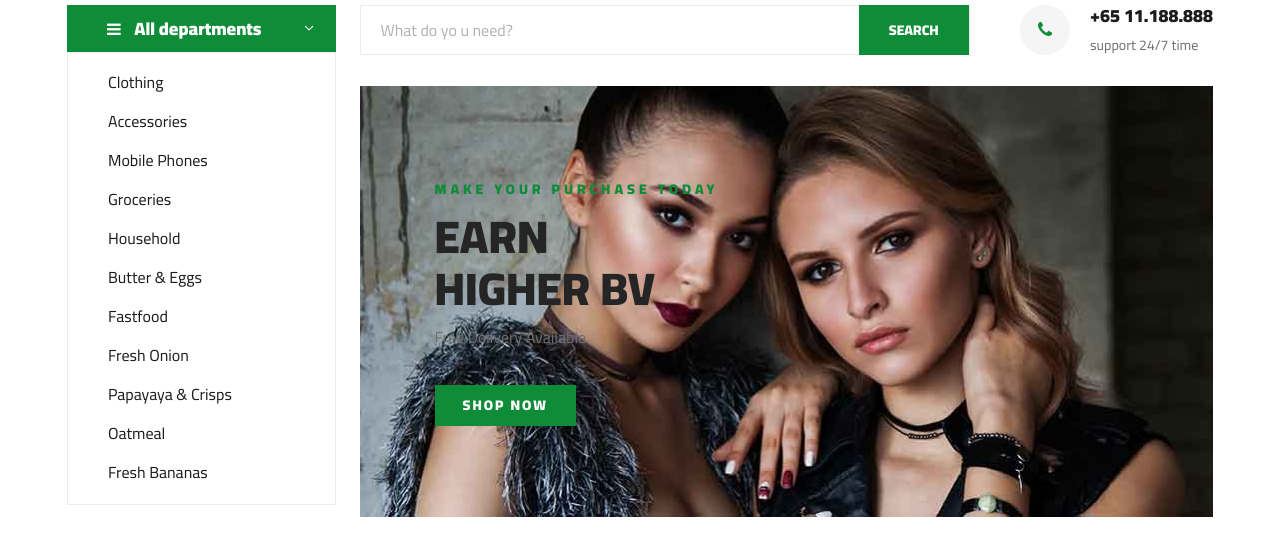
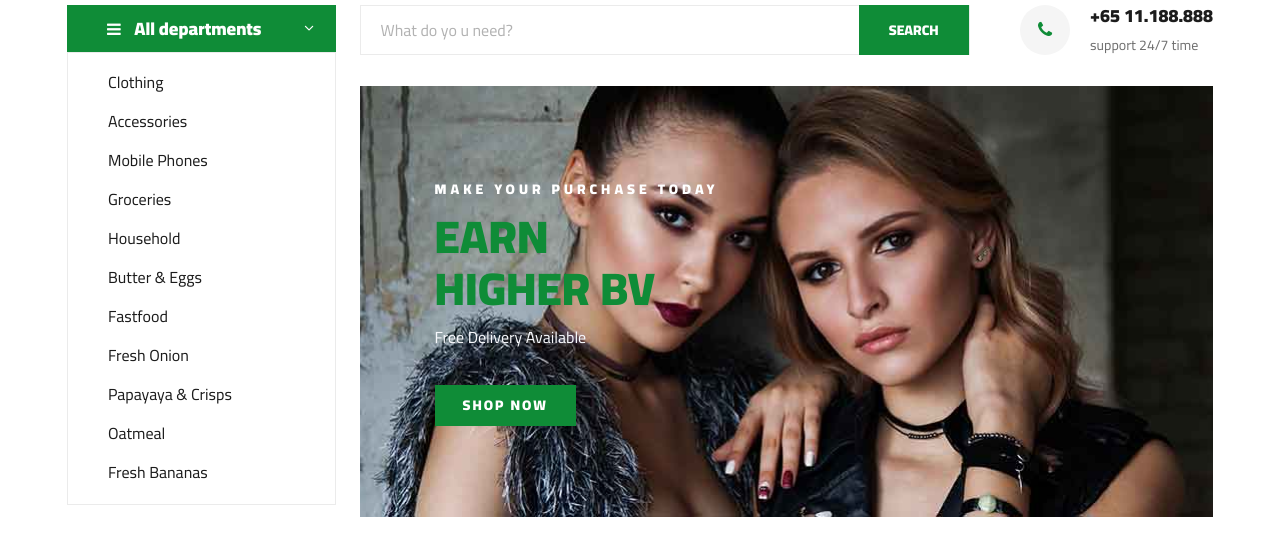
Before and after one commit to pramodthundathil/MLM_Ecom, a Django app: page / in a window 1280 px wide. Shown: the part 121-667 px from the top of the page. Run offline with Django 5.2, Linux system fonts and the light colour scheme; data comes from the database, SQL or seed files in the repository; some libraries are stand-ins or nearby versions.

Commit message:
text color change

```diff
--- a/templates/index.html
+++ b/templates/index.html
@@ -259,9 +259,9 @@
                     </div>
                     <div class="hero__item set-bg" data-setbg="{%static 'img/hero/banner.jpg' %}">
                         <div class="hero__text">
-                            <span>MAKE YOUR PURCHASE TODAY</span>
-                            <h2>EARN  <br />HIGHER BV</h2>
-                            <p>Free Delivery Available</p>
+                            <span class="text-white">MAKE YOUR PURCHASE TODAY</span>
+                            <h2 class="text-primary">EARN  <br />HIGHER BV</h2>
+                            <p class="text-light">Free Delivery Available</p>
                             <a href="#" class="primary-btn">SHOP NOW</a>
                         </div>
                     </div>
```
